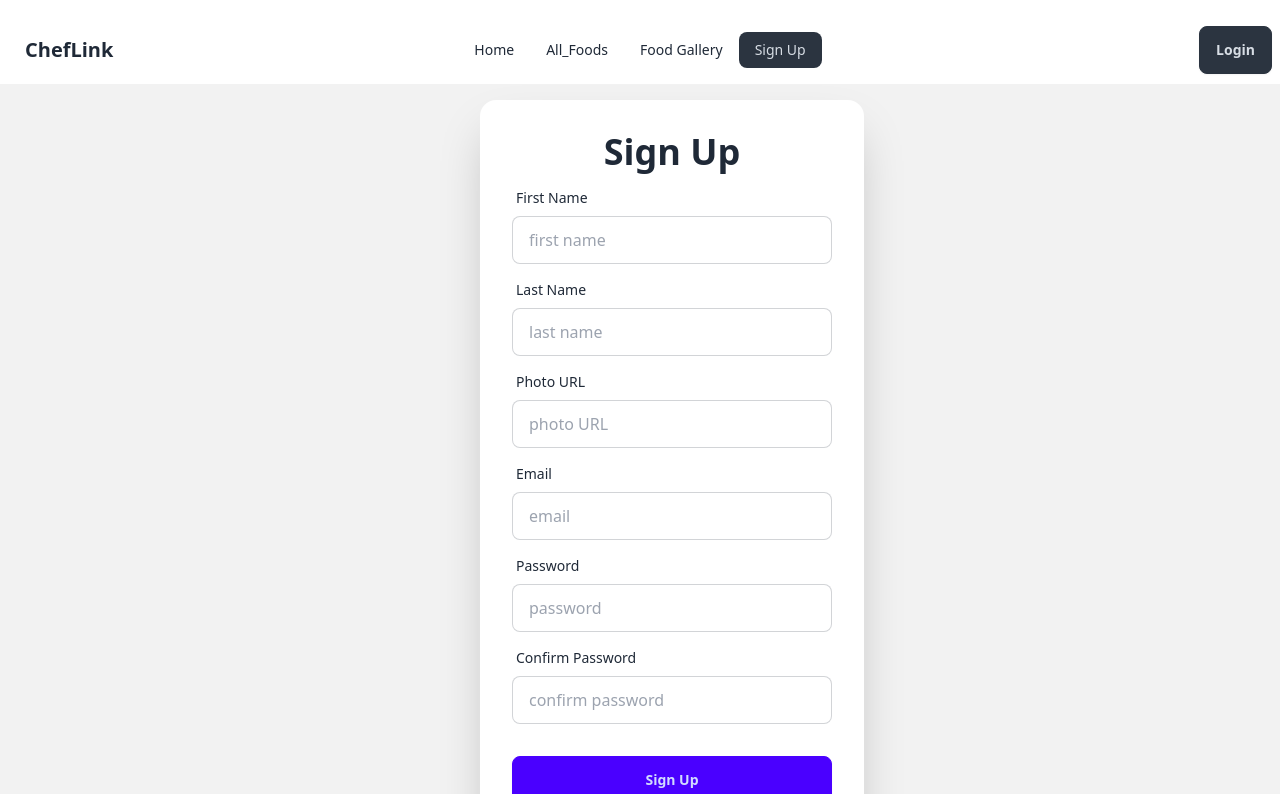
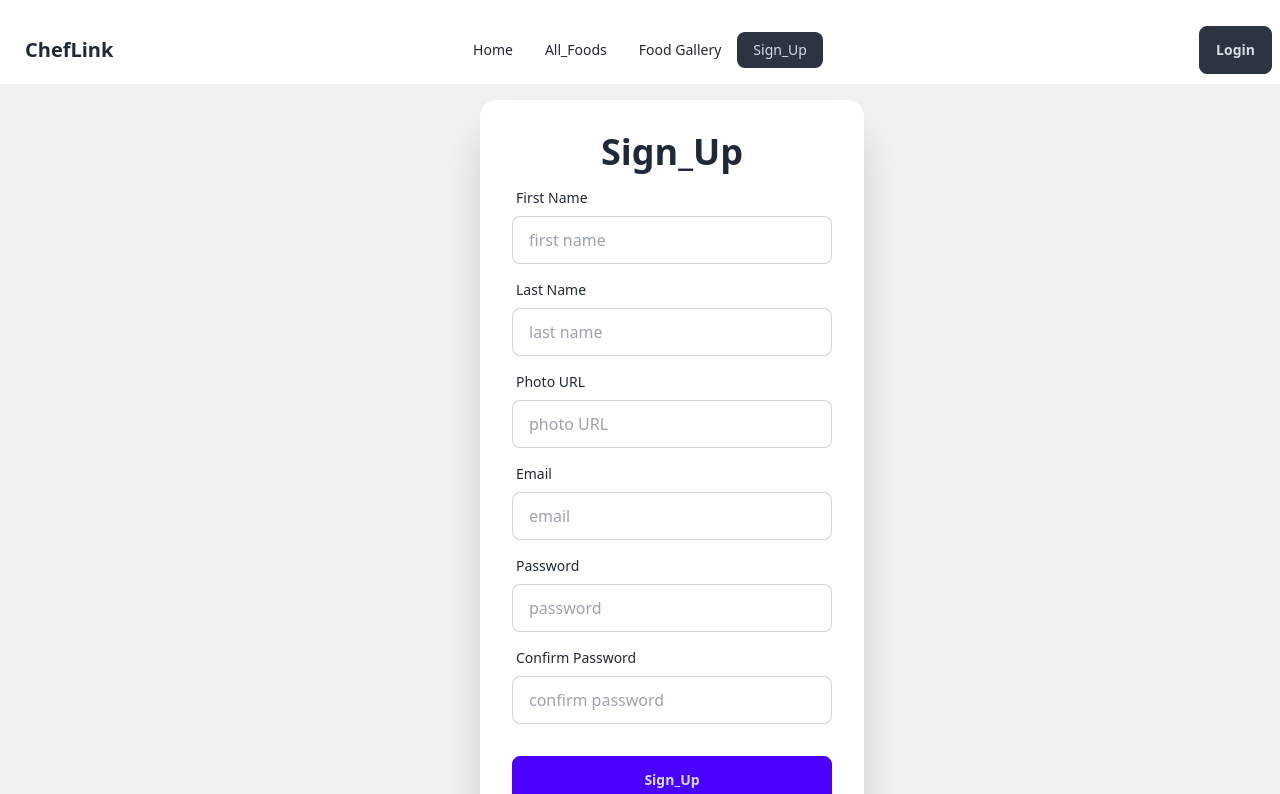
Before and after one commit to HamzaAryanSapnil/ChefLink-Assignment-11-Client, a React (Vite) app: page /signup in a window 1280 px wide. Shown: the top 794 px of the page. Built offline with nearby package versions, Linux system fonts and the light colour scheme; no server answers.

Commit message:
Sign Up done

```diff
--- a/src/Components/Shared/Navbar/Navbar.jsx
+++ b/src/Components/Shared/Navbar/Navbar.jsx
@@ -36,7 +36,7 @@ const Navbar = () => {
       ) : (
         <>
           <li className=" hover:transition-all hover:duration-300 hover:bg-signBtn hover:text-white hover:rounded-lg hover:shadow-lg hover:shadow-signBtn hover:font-manrope hover:font-medium">
-            <NavLink to="/signup">Sign Up</NavLink>
+            <NavLink to="/signup">Sign_Up</NavLink>
           </li>
         </>
       )}
--- a/src/Pages/Login/Login.jsx
+++ b/src/Pages/Login/Login.jsx
@@ -158,7 +158,7 @@ const Login = () => {
           <p className=" my-4 text-center">
             New to car doctor ?{" "}
             <Link to="/signup" className="text-appointBtnColor font-medium">
-              Sign Up
+              Sign_Up
             </Link>{" "}
           </p>
         </div>
--- a/src/Pages/Sign Up/Signup.jsx
+++ b/src/Pages/Sign_Up/Signup.jsx
@@ -45,7 +45,7 @@ const Signup = () => {
         <div className="card shrink-0 w-full max-w-sm shadow-2xl bg-base-100">
           <form onSubmit={handleSubmit(onSubmit)} className="card-body">
             <h1 className="text-4xl font-bold text-center text-dark2 ">
-              Sign Up
+              Sign_Up
             </h1>
             <div className="form-control">
               <label className="label">
@@ -200,7 +200,7 @@ const Signup = () => {
               )}
             </div>
             <div className="form-control mt-6">
-              <button className="btn btn-primary">Sign Up</button>
+              <button className="btn btn-primary">Sign_Up</button>
             </div>
           </form>
 
--- a/src/Router/Routes.jsx
+++ b/src/Router/Routes.jsx
@@ -3,7 +3,7 @@ import Main from "../Layouts/Main";
 import Home from "../Pages/Home/Home";
 import NotFound from "../Pages/Not_Found/NotFound";
 import Login from "../Pages/Login/Login";
-import Signup from "../Pages/Sign Up/Signup";
+import Signup from "../Pages/Sign_Up/Signup";
 import MyOrderedFoods from "../Pages/My_Ordered_Foods/MyOrderedFoods";
 import MyAddedFoods from "../Pages/My_Added_Foods/MyAddedFoods";
 import AllFoods from "../Pages/All_Foods/AllFoods";
```
